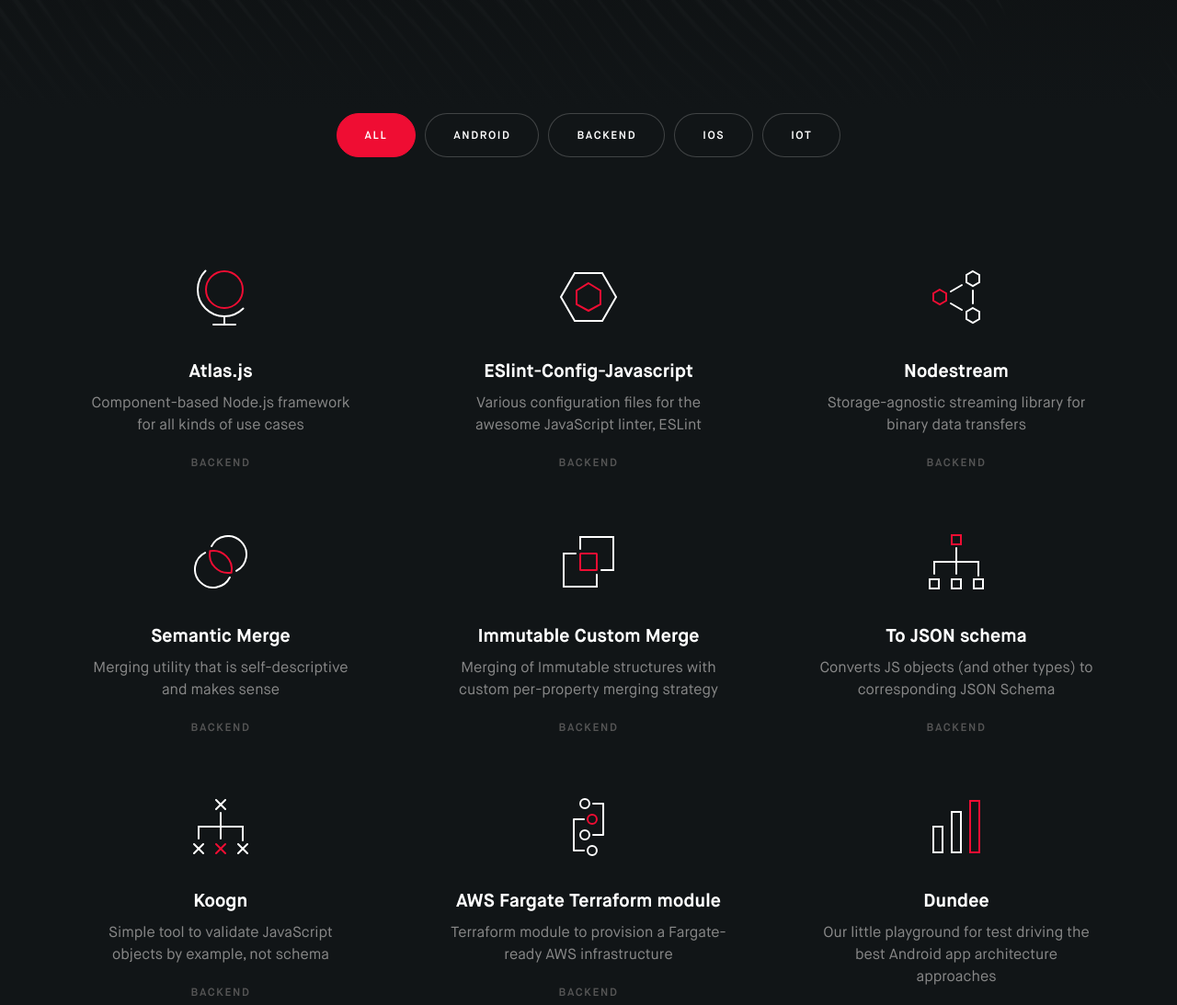
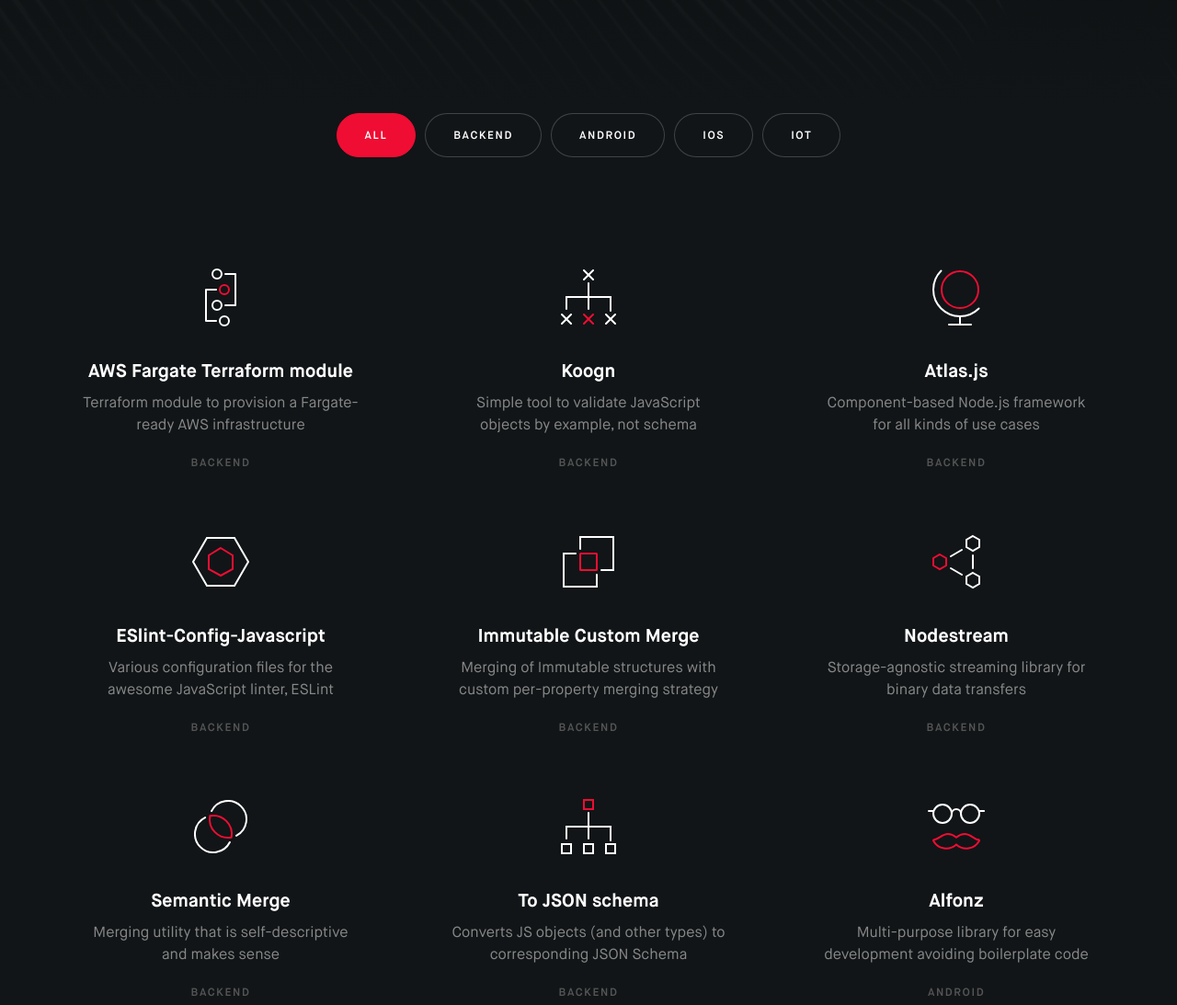
Before and after one commit to strvcom/strv-io-web, a Gatsby site: page / in a window 1280 px wide. Shown: the part 420-1513 px from the top of the page at 92% size. Built offline with nearby package versions, Linux system fonts and the light colour scheme; Gatsby itself is replaced by a stand-in of ours.

Commit message:
IsFeatured + sorting. (#12)

```diff
--- a/src/common/enums.ts
+++ b/src/common/enums.ts
@@ -1,7 +1,7 @@
 export enum Category {
   All = 'all',
+  Backend = 'backend',
   Android = 'android',
-  Backend = 'backend',
   iOS = 'ios',
   IoT = 'iot',
 }
--- a/src/common/types.ts
+++ b/src/common/types.ts
@@ -10,5 +10,5 @@
   icon: React.ReactNode
   name: string
   url: string
-  order: number
+  isFeatured: boolean
 }
--- a/src/components/Home/List/index.tsx
+++ b/src/components/Home/List/index.tsx
@@ -18,9 +18,7 @@
 
   return (
     <Ul>
-      {data
-        .sort((repo1, repo2) => repo1.node.order - repo2.node.order)
-        .map(repo => (
+      {data.map(repo => (
         <Li
           className="reveal--delay2"
           key={`repo-item-${repo.node.name}-${activeCategory}`}
--- a/src/pages/index.tsx
+++ b/src/pages/index.tsx
@@ -21,10 +21,33 @@
       edges: RepoNode[]
     }
   }
+  location: any
 }
 
+enum CategoryPriority {
+  backend = 1,
+  android = 2,
+  ios = 3,
+  iot = 4,
+}
+
+const sortItems = (repos: RepoNode[]): RepoNode[] =>
+  repos
+    .sort((repo1, repo2) =>
+      repo1.node.isFeatured === repo2.node.isFeatured
+        ? 0
+        : repo1.node.isFeatured
+        ? -1
+        : 1
+    )
+    .sort(
+      (repo1, repo2) =>
+        CategoryPriority[repo1.node.category] -
+        CategoryPriority[repo2.node.category]
+    )
+
 const Home: React.SFC<Props> = ({ data, location }) => {
-  const items = data.allItemsJson.edges
+  const items = sortItems(data.allItemsJson.edges)
 
   const query = queryString.parse((location || {}).search)
 
@@ -68,7 +91,7 @@
           description
           category
           icon
-          order
+          isFeatured
         }
       }
     }
--- a/static/admin/config.yml
+++ b/static/admin/config.yml
@@ -22,6 +22,6 @@
           options: ['backend', 'android', 'ios', 'iot'],
         }
       - { label: 'Icon', name: 'icon', widget: 'string' }
-      - { label: 'Order', name: 'order', widget: 'number' }
+      - { label: 'Featured', name: 'isFeatured', widget: 'boolean' }
 media_folder: static/img
 public_folder: /img
--- a/static/collections/tools/items/atlasjs.json
+++ b/static/collections/tools/items/atlasjs.json
@@ -5,5 +5,5 @@
   "owner": "strvcom",
   "category": "backend",
   "icon": "<svg height=61 width=52><g fill=none fill-rule=evenodd stroke-width=2 transform=\"translate(-12 1)\"><circle cx=42 cy=21 r=20 stroke=#EF0D33 /><path d=\"M21.494.494c-11.325 11.325-11.325 29.687 0 41.012s29.687 11.325 41.012 0\"stroke=#FFF stroke-linecap=round /><path d=\"M41.999 50v9\"stroke=#FFF /><path d=\"M53.999 59h-24\"stroke=#FFF stroke-linecap=round /></g></svg>",
-  "order": "1"
+  "isFeatured": false
 }
--- a/static/collections/tools/items/aws-fargate-terraform-module.json
+++ b/static/collections/tools/items/aws-fargate-terraform-module.json
@@ -5,5 +5,5 @@
   "owner": "jlsan92",
   "category": "backend",
   "icon": "<svg height=\"63\" width=\"35\" xmlns=\"http://www.w3.org/2000/svg\"><g fill=\"none\" fill-rule=\"evenodd\" stroke-width=\"2\" transform=\"translate(1 1)\"><ellipse cx=\"19.99\" cy=\"56\" rx=\"4.99\" ry=\"5\" stroke=\"#FFF\"/><ellipse cx=\"11.99\" cy=\"39\" rx=\"4.99\" ry=\"5\" stroke=\"#FFF\"/><ellipse cx=\"11.99\" cy=\"5\" rx=\"4.99\" ry=\"5\" stroke=\"#FFF\"/><ellipse cx=\"19.99\" cy=\"22\" rx=\"4.99\" ry=\"5\" stroke=\"#EF0D33\"/><path d=\"M21.02 39.02h11.02v-34H21.02M11.03 56H0V22h11.03\" stroke=\"#FFF\" stroke-linecap=\"round\" stroke-linejoin=\"round\"/></g></svg>",
-  "order": "8"
+  "isFeatured": true
 }
--- a/static/collections/tools/items/koogn.json
+++ b/static/collections/tools/items/koogn.json
@@ -5,5 +5,5 @@
   "owner": "ruzicka",
   "category": "backend",
   "icon": "<svg height=60 width=60 xmlns=http://www.w3.org/2000/svg><g fill=none fill-rule=evenodd stroke-linecap=round stroke-width=2><g stroke=#FFF><path d=\"M30 15v28M6 43V30h48v15\"/></g><path d=\"M25 1l10 10M35 1L25 11M1 49l10 10M11 49L1 59\"stroke=#FFF /><path d=\"M25 49l10 10M35 49L25 59\"stroke=#EF0D33 /><path d=\"M49 49l10 10M59 49L49 59\"stroke=#FFF /></g></svg>",
-  "order": "7"
+  "isFeatured": true
 }
```
Also changed, not shown: atlasjs.svg (deleted). Lines whose indentation alone changed are shown as unchanged.
